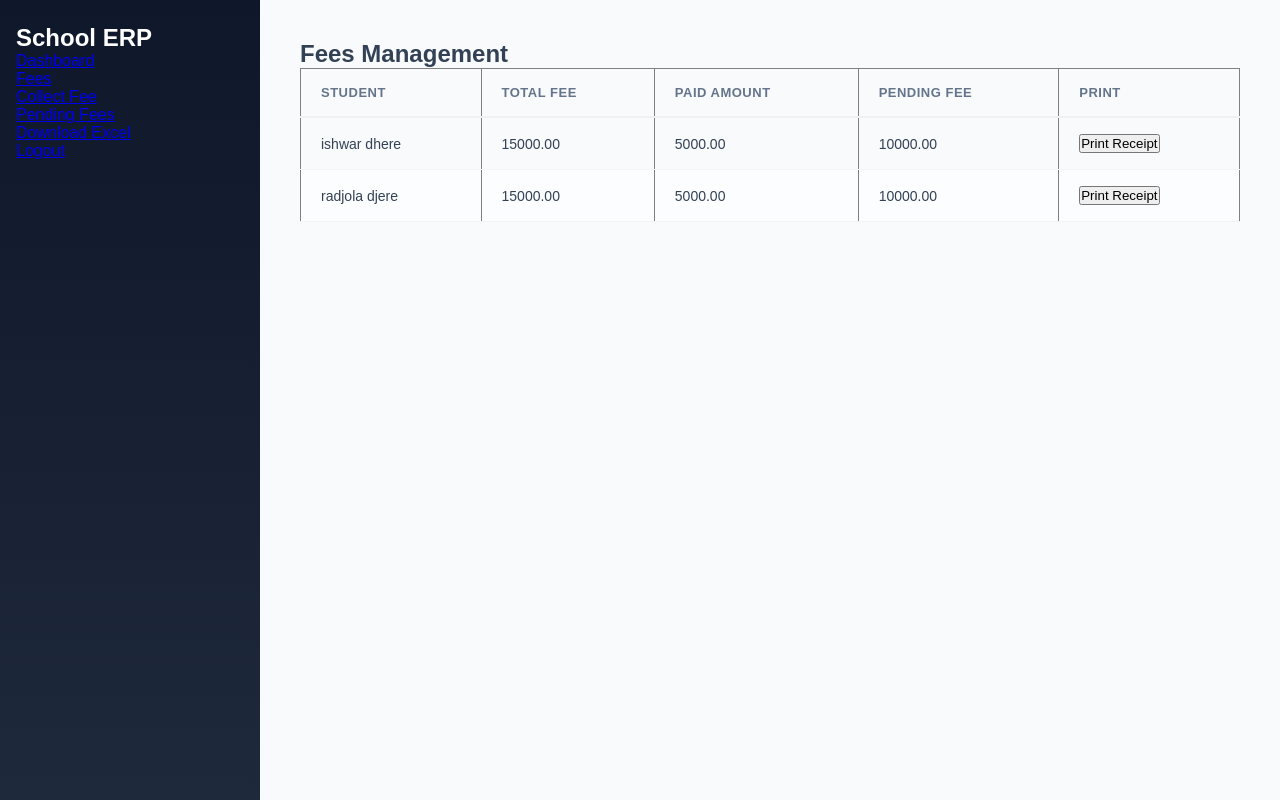
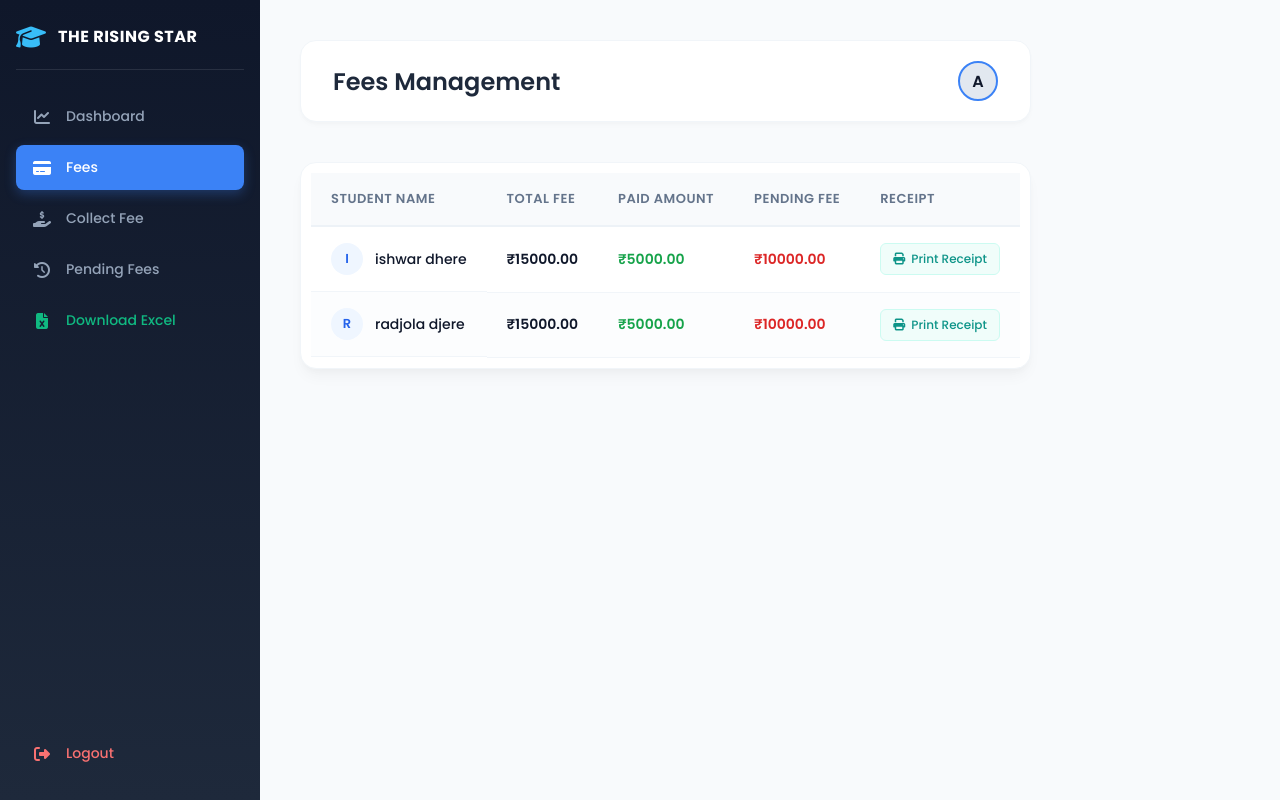
Before and after one commit to ISHWARDHERE/school-erp-new, a FastAPI app: page /web_fees in a window 1280 px wide. Run offline with FastAPI, Linux system fonts and the light colour scheme; data comes from the database, SQL or seed files in the repository; data that the repository does not hold is empty.

Commit message:
Updated teacher module

```diff
--- a/templates/fees.html
+++ b/templates/fees.html
@@ -2,51 +2,70 @@
 <html>
 <head>
     <title>Fees Management</title>
-    <link rel="stylesheet" href="/static/style.css">
-</head>
+    <link href="https://fonts.googleapis.com/css2?family=Poppins:wght@300;400;500;600;700&display=swap" rel="stylesheet">
+    <link rel="stylesheet" href="https://cdnjs.cloudflare.com/ajax/libs/font-awesome/6.4.0/css/all.min.css">
+    <link rel="stylesheet" href="/static/style.css?v=1.5"> </head>
 <body>
 
+<div class="dashboard-container">
     <div class="sidebar">
-    <h2>School ERP</h2>
-    <a href="/admin_dashboard">Dashboard</a>
-    <a href="/web_fees">Fees</a>
-    <a href="/add_fee_web">Collect Fee</a>
-    <a href="/web_pending_fees">Pending Fees</a>
-    <a href="/export_fees_excel">Download Excel</a>
-    <a href="/logout">Logout</a>
+        <div class="logo-area">
+            <i class="fa-solid fa-graduation-cap"></i>
+            <h2>THE RISING STAR</h2>
+        </div>
+
+        <div class="nav-links">
+            <a href="/admin_dashboard"><i class="fa-solid fa-chart-line"></i> Dashboard</a>
+            <a href="/web_fees" class="active"><i class="fa-solid fa-credit-card"></i> Fees</a>
+            <a href="/add_fee_web"><i class="fa-solid fa-hand-holding-dollar"></i> Collect Fee</a>
+            <a href="/web_pending_fees"><i class="fa-solid fa-clock-rotate-left"></i> Pending Fees</a>
+            <a href="/export_fees_excel" class="excel-btn"><i class="fa-solid fa-file-excel"></i> Download Excel</a>
+            <a href="/logout" class="logout-link" style="margin-top: auto;"><i class="fa-solid fa-right-from-bracket"></i> Logout</a>
+        </div>
     </div>
 
     <div class="main">
-    <h2>Fees Management</h2>
+        <div class="topbar">
+            <h1>Fees Management</h1>
+            <div class="user-profile">
+                <div class="avatar">A</div>
+            </div>
+        </div>
 
-    <table border="1" width="100%">
+        <div class="table-container">
+            <table>
                 <thead>
                     <tr>
-                <th>Student</th>
+                        <th>Student Name</th>
                         <th>Total Fee</th>
                         <th>Paid Amount</th>
                         <th>Pending Fee</th>
-                <th>Print</th>
+                        <th>Receipt</th>
                     </tr>
                 </thead>
-
                 <tbody>
                     {% for fee in fees %}
                     <tr>
-                <td>{{ fee.student_name }}</td>
-                <td>{{ fee.total_fee }}</td>
-                <td>{{ fee.paid_fee }}</td>
-                <td>{{ fee.pending_fee }}</td>
+                        <td class="student-name-cell">
+                            <div class="student-avatar" style="background-color: #eff6ff; color: #2563eb;">
+                                {{ fee.student_name[0].upper() }}
+                            </div>
+                            {{ fee.student_name }}
+                        </td>
+                        <td class="fee-cell">₹{{ fee.total_fee }}</td>
+                        <td class="fee-cell" style="color: #16a34a;">₹{{ fee.paid_fee }}</td>
+                        <td class="fee-cell" style="color: #dc2626;">₹{{ fee.pending_fee }}</td>
                         <td>
-                    <a href="/fee_receipt/{{ fee.student_id }}">
-                        <button>Print Receipt</button>
+                            <a href="/fee_receipt/{{ fee.student_id }}" target="_blank" class="btn-idcard" style="background: #f0fdfa; color: #0d9488; border: 1px solid #ccfbf1;">
+                                <i class="fa-solid fa-print"></i> Print Receipt
                             </a>
                         </td>
                     </tr>
                     {% endfor %}
                 </tbody>
-
             </table>
+        </div>
+    </div>
 </div>
 
 </body>
```
Lines whose indentation alone changed are shown as unchanged.
